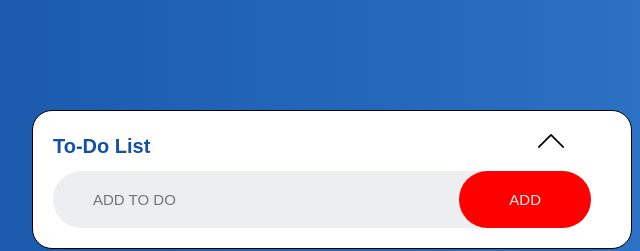
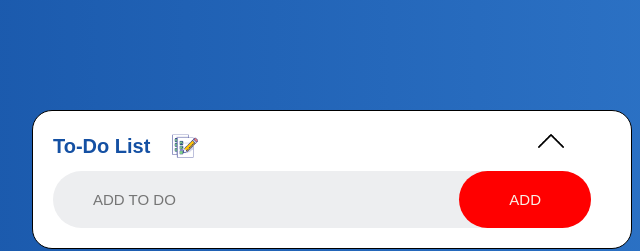
Before and after one commit to Hasnain150/ToDoListNew, a plain HTML site: page index.html in a window 1280 px wide. Shown: the top 251 px of the page, 308-948 px from the left. Drawn offline with Linux system fonts and the light colour scheme; the site is published under a folder, as on GitHub Pages, so addresses that start at the root find nothing.

Commit message:
Update index.html

```diff
--- a/index.html
+++ b/index.html
@@ -10,7 +10,7 @@
     <div id="root">
         <div class="mainContainer">
             <div class="row2">
-                <h1>To-Do List <img src="/img/toDoIcon.png" alt=""></h1>
+                <h1>To-Do List <img src="img/toDoIcon.png" alt=""></h1>
                 <img src="img/arrow-up.png" >
             </div>
                 <div class="row">
```
